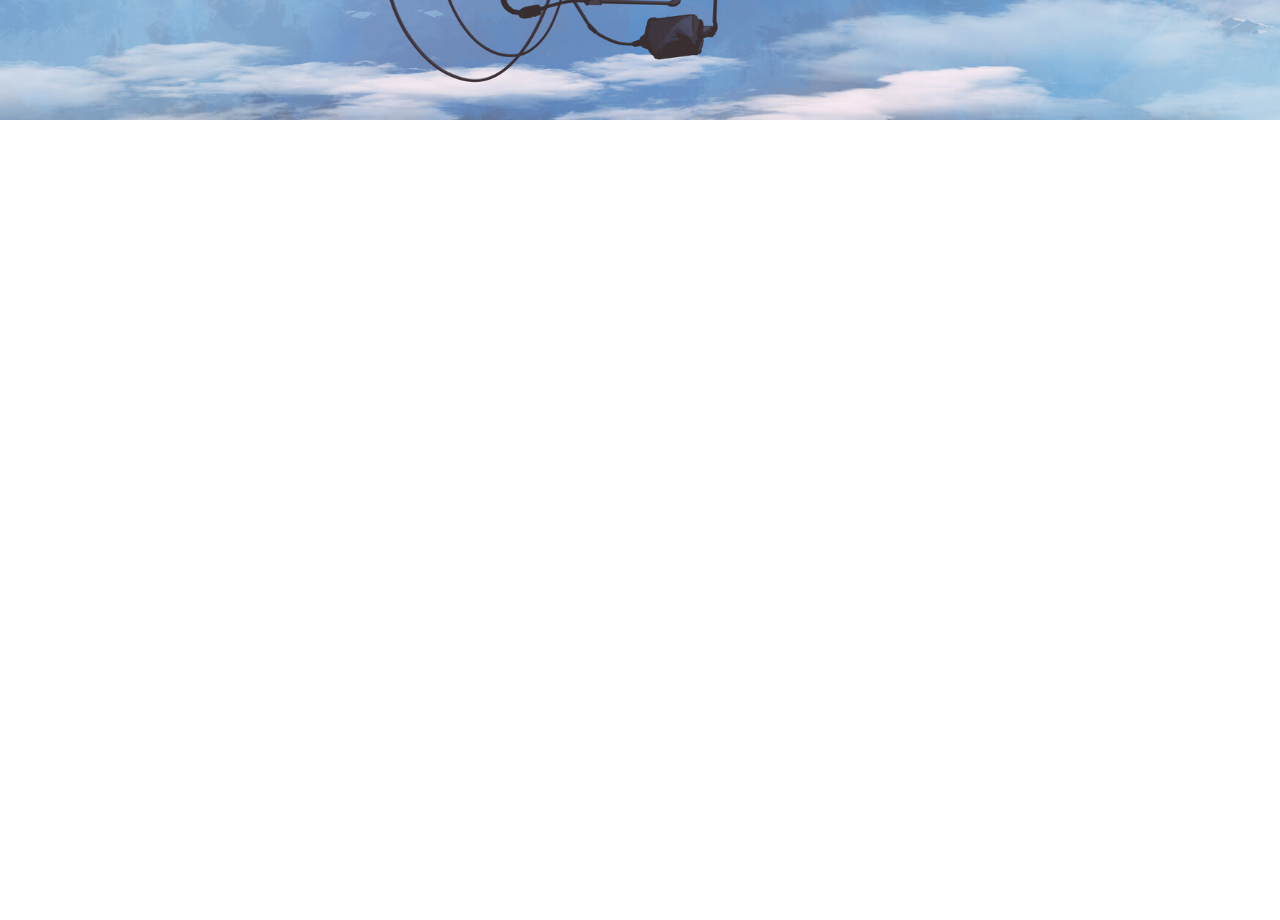
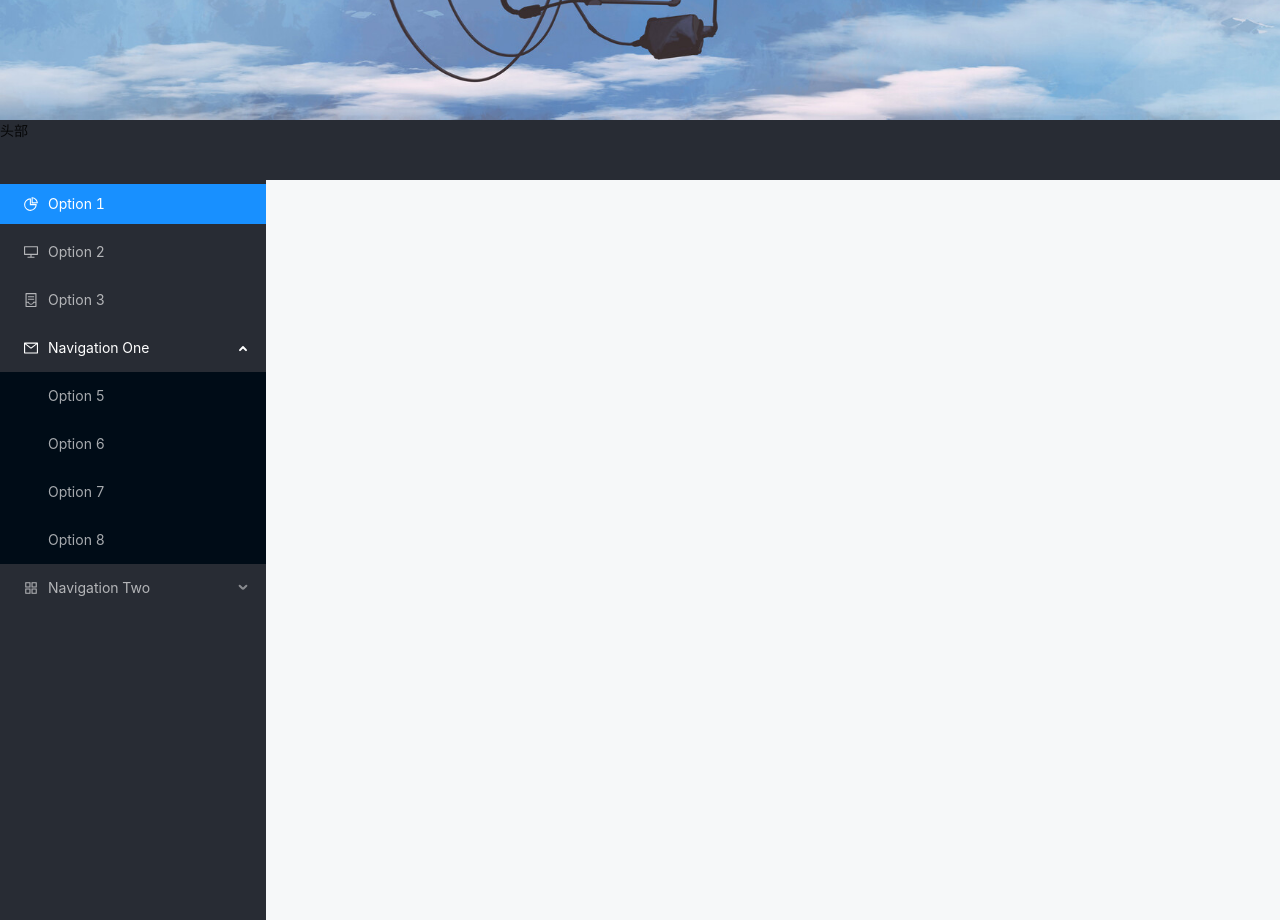
Before and after one commit to MrCx0810/react-admin, a React (Create React App) app: page /login in a window 1280 px wide. Shown: the part 680-1600 px from the top of the page. Before the commit the page ends 800 px from the top, so only its background shows below. Built offline with nearby package versions, Linux system fonts and the light colour scheme.

Commit message:
页面布局

```diff
--- a/src/App.js
+++ b/src/App.js
@@ -1,12 +1,12 @@
 import React, { memo } from 'react'
 import {Route, BrowserRouter} from 'react-router-dom'
 import Login from './pages/login/login'
-import User from './pages/user/user'
 import {ConfigProvider} from "antd";
 import zhCN from 'antd/lib/locale/zh_CN';
 import 'moment/locale/zh-cn';
 import './App.css';
 import 'antd/dist/antd.css';
+import Home from "./pages/home/home";
 
 function App() {
   return (
@@ -15,9 +15,9 @@ function App() {
            <Route path='/login'>
                <Login />
            </Route>
-           <Route path='/user'>
-               <User />
-           </Route>
+            <Route path='/'>
+                <Home></Home>
+            </Route>
         </BrowserRouter>
       </ConfigProvider>
   );
--- /dev/null
+++ b/src/component/content/Content.jsx
@@ -0,0 +1,14 @@
+import React from 'react';
+import style from "./content.module.css"
+import Menus from "../menu/Menus"
+import Main from "../main/main";
+function Content(props) {
+    return (
+        <div className={style.content}>
+            <Menus></Menus>
+            <Main></Main>
+        </div>
+    );
+}
+
+export default Content;
--- /dev/null
+++ b/src/component/content/content.module.css
@@ -0,0 +1,4 @@
+.content{
+    flex: 1;
+    display: flex;
+}
--- /dev/null
+++ b/src/component/header/Header.jsx
@@ -0,0 +1,9 @@
+import React from 'react';
+import style from "./header.module.css"
+function Header(props) {
+    return (
+        <div className={style.header}>头部</div>
+    );
+}
+
+export default Header;
--- /dev/null
+++ b/src/component/header/header.module.css
@@ -0,0 +1,5 @@
+.header{
+    height: 60px;
+    width: 100%;
+    background: #282C34;
+}
--- /dev/null
+++ b/src/component/main/main.jsx
@@ -0,0 +1,11 @@
+import React from 'react';
+import style from "./main.module.css"
+function Main(props) {
+    return (
+        <div className={style.main}>
+
+        </div>
+    );
+}
+
+export default Main;
--- /dev/null
+++ b/src/component/main/main.module.css
@@ -0,0 +1,3 @@
+.main{
+    flex: 1;
+}
--- /dev/null
+++ b/src/component/menu/Menus.jsx
@@ -0,0 +1,57 @@
+import React from 'react';
+import style from "./menu.module.css"
+import { Menu, Button } from 'antd';
+import {
+    AppstoreOutlined,
+    MenuUnfoldOutlined,
+    MenuFoldOutlined,
+    PieChartOutlined,
+    DesktopOutlined,
+    ContainerOutlined,
+    MailOutlined,
+} from '@ant-design/icons';
+
+const { SubMenu } = Menu;
+function Menus(props) {
+    function handleClick(e){
+        console.log(e)
+    };
+    return (
+        <div className={style.menu}>
+            <Menu
+                defaultSelectedKeys={['1']}
+                defaultOpenKeys={['sub1']}
+                mode="inline"
+                theme="dark"
+                onClick={handleClick}
+                style={{background:'transparent'}}
+            >
+                <Menu.Item key="1" icon={<PieChartOutlined />}>
+                    Option 1
+                </Menu.Item>
+                <Menu.Item key="2" icon={<DesktopOutlined />}>
+                    Option 2
+                </Menu.Item>
+                <Menu.Item key="3" icon={<ContainerOutlined />}>
+                    Option 3
+                </Menu.Item>
+                <SubMenu key="sub1" icon={<MailOutlined />} title="Navigation One">
+                    <Menu.Item key="5">Option 5</Menu.Item>
+                    <Menu.Item key="6">Option 6</Menu.Item>
+                    <Menu.Item key="7">Option 7</Menu.Item>
+                    <Menu.Item key="8">Option 8</Menu.Item>
+                </SubMenu>
+                <SubMenu key="sub2" icon={<AppstoreOutlined />} title="Navigation Two">
+                    <Menu.Item key="9">Option 9</Menu.Item>
+                    <Menu.Item key="10">Option 10</Menu.Item>
+                    <SubMenu key="sub3" title="Submenu">
+                        <Menu.Item key="11">Option 11</Menu.Item>
+                        <Menu.Item key="12">Option 12</Menu.Item>
+                    </SubMenu>
+                </SubMenu>
+            </Menu>
+        </div>
+    );
+}
+
+export default Menus;
--- /dev/null
+++ b/src/component/menu/menu.module.css
@@ -0,0 +1,5 @@
+.menu{
+    height: 100%;
+    width: 266px;
+    background: #282C34;
+}
--- a/src/index.js
+++ b/src/index.js
@@ -1,6 +1,7 @@
 import React from 'react';
 import ReactDOM from 'react-dom';
 import './index.css';
+import 'antd/dist/antd.css';
 import App from './App';
 import reportWebVitals from './reportWebVitals';
 
--- /dev/null
+++ b/src/pages/home/home.jsx
@@ -0,0 +1,16 @@
+import React from 'react';
+
+import style from "./home.module.css"
+import Header from "../../component/header/Header";
+import Content from "../../component/content/Content";
+
+function Home() {
+    return (
+        <div className={style.main}>
+            <Header/>
+            <Content/>
+        </div>
+    );
+}
+
+export default Home;
--- /dev/null
+++ b/src/pages/home/home.module.css
@@ -0,0 +1,7 @@
+.main{
+    width: 100%;
+    height: 100%;
+    background: #F6F8F9;
+    display: flex;
+    flex-direction: column;
+}
```
